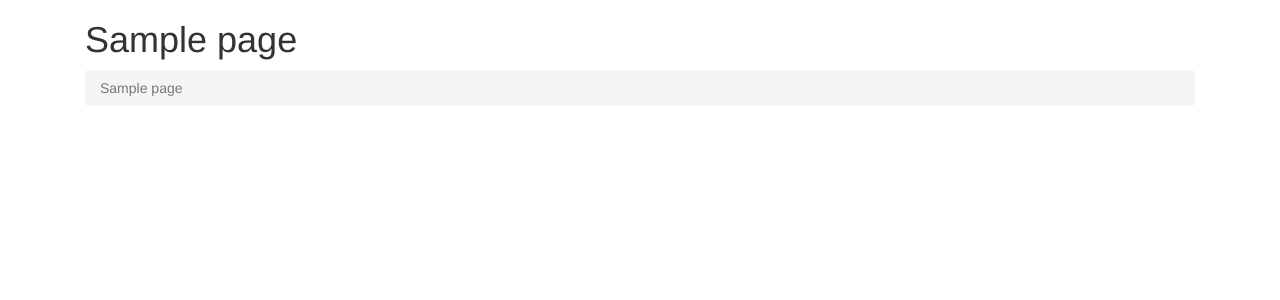
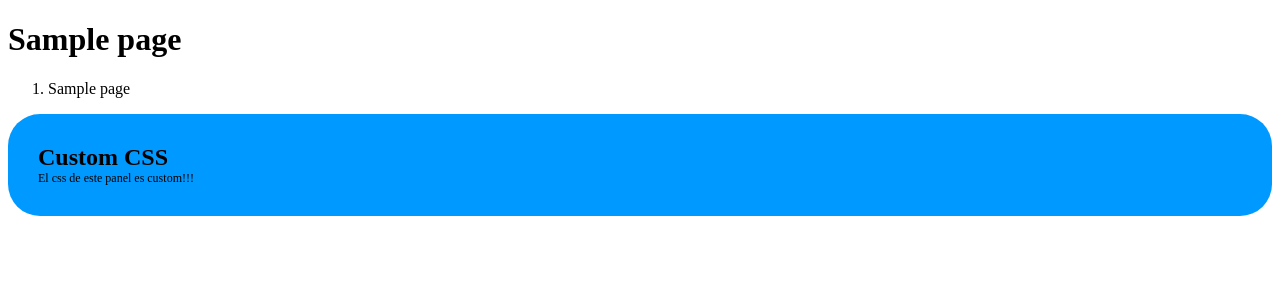
Before and after one commit to ekersten/sullair_django, a Django app: a page that uses website/templates/website/index.html in a window 1280 px wide. Shown: the top 300 px of the page. Run offline with Django 3.2, Linux system fonts and the light colour scheme; tables that the repository leaves empty hold one stand-in row (values such as "Sample post"); style sheets or scripts are compiled from the project's sources; parts of the project's set-up code (start-up, migrations or seed data) failed here and were passed over; some libraries are stand-ins or nearby versions.

Commit message:
removed webpack, installed compressor, bower and libsass. live code

```diff
--- /dev/null
+++ b/website/static/website/scss/page.scss
@@ -0,0 +1,18 @@
+$mycolor: #09f;
+
+.mypanel {
+    background-color: $mycolor;
+    color: black;
+    border-radius: 2em;
+    padding: 30px;
+
+    .title {
+        font-size: 24px;
+        font-weight: bold;
+    }
+
+    .copy {
+        font-size: 12px;
+        color: dark-blue;
+    }
+}
--- a/website/templates/website/index.html
+++ b/website/templates/website/index.html
@@ -1,3 +1,5 @@
+{% load static %}
+{% load compress %}
 <!DOCTYPE html>
 <html lang="en">
 <head>
@@ -6,13 +8,16 @@
     <meta name="viewport" content="width=device-width, initial-scale=1">
     <title>Sullair - {{ page.title }}</title>
     <!-- Latest compiled and minified CSS -->
-<link rel="stylesheet" href="https://maxcdn.bootstrapcdn.com/bootstrap/3.3.7/css/bootstrap.min.css" integrity="sha384-BVYiiSIFeK1dGmJRAkycuHAHRg32OmUcww7on3RYdg4Va+PmSTsz/K68vbdEjh4u" crossorigin="anonymous">
+    {% compress css %}
+    <link rel="stylesheet" type="text/x-scss" href="{% static 'bootstrap-sass/assets/stylesheets/_bootstrap.scss' %}">
+    <link rel="stylesheet" type="text/x-scss" href="{% static 'website/scss/page.scss' %}">
+    {% endcompress %}
 
-<!-- Optional theme -->
-<link rel="stylesheet" href="https://maxcdn.bootstrapcdn.com/bootstrap/3.3.7/css/bootstrap-theme.min.css" integrity="sha384-rHyoN1iRsVXV4nD0JutlnGaslCJuC7uwjduW9SVrLvRYooPp2bWYgmgJQIXwl/Sp" crossorigin="anonymous">
+
 </head>
 <body>
     <div class="container">
+        <div class="row">
             <div class="col-xs-12">
                 <h1>{{ page.title }}</h1>
 
@@ -33,8 +38,23 @@
                 {% endif %}
             </div>
         </div>
-    <script src="https://ajax.googleapis.com/ajax/libs/jquery/1.12.4/jquery.min.js"></script>
+
+        <div class="row">
+            <div class="col-xs-12">
+                <div class="mypanel">
+                    <div class="title">Custom CSS</div>
+                    <div class="copy">El css de este panel es custom!!!</div>
+                </div>
+            </div>
+        </div>
+
+    </div>
+    <!-- compressed content start -->
+    {% compress js %}
+    <script type="text/javascript" src="{% static 'jquery/dist/jquery.js' %}"></script>
     <!-- Latest compiled and minified JavaScript -->
-    <script src="https://maxcdn.bootstrapcdn.com/bootstrap/3.3.7/js/bootstrap.min.js" integrity="sha384-Tc5IQib027qvyjSMfHjOMaLkfuWVxZxUPnCJA7l2mCWNIpG9mGCD8wGNIcPD7Txa" crossorigin="anonymous"></script>
+    <script type="text/javascript" src="{% static 'bootstrap-sass/assets/javascripts/bootstrap.js' %}"></script>
+    {% endcompress %}
+    <!-- compressed content end -->
 </body>
 </html>
```
Also changed, not shown: core/compressor_filters.py (added, +19 -0 lines), requirements.txt (+7 -0 lines), sullair/settings.py (+35 -6 lines). Lines whose indentation alone changed are shown as unchanged.
